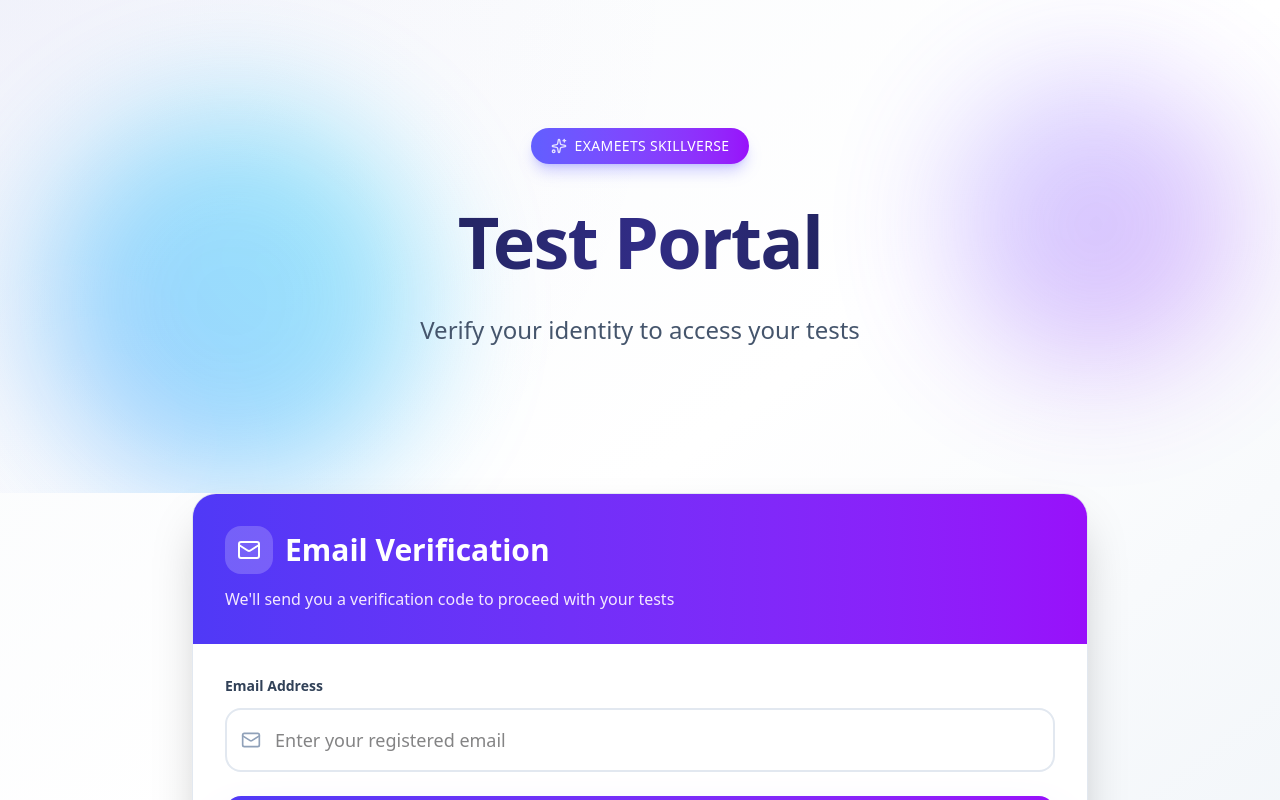
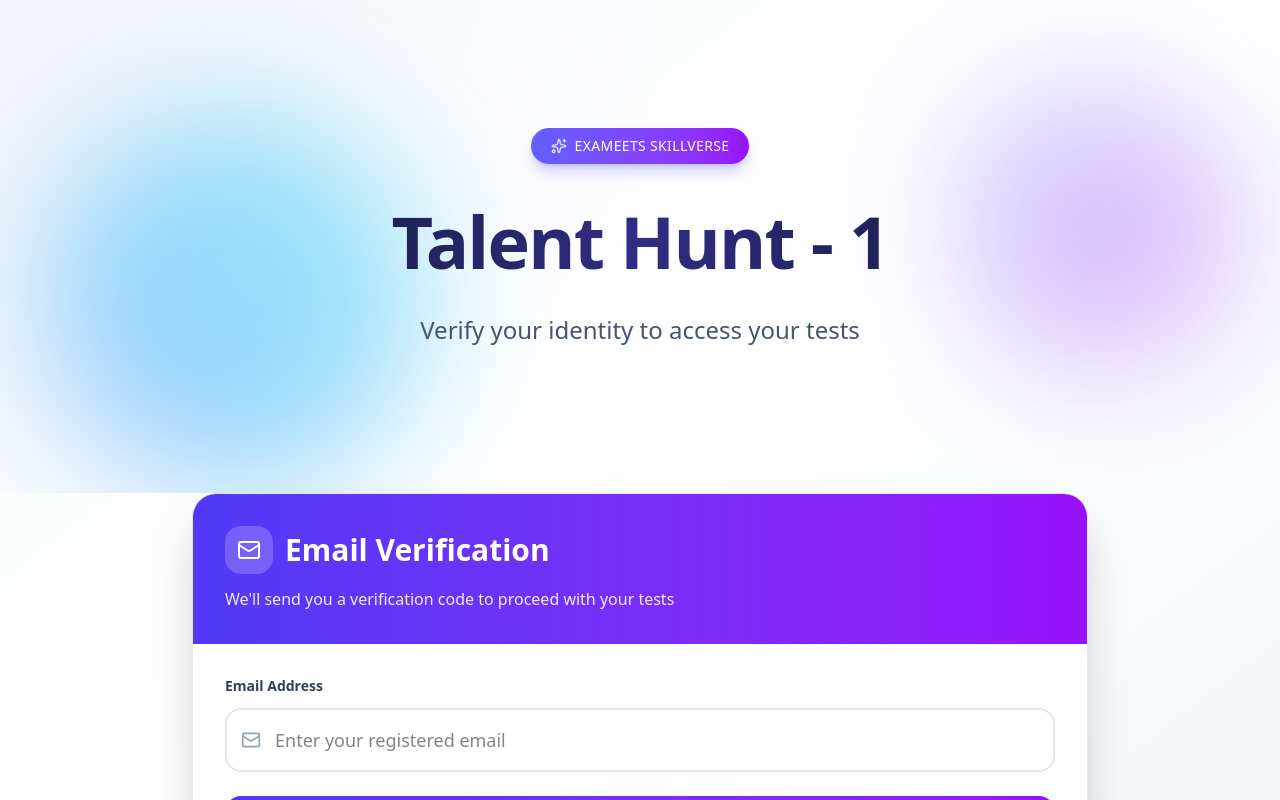
Before and after one commit to exameets-1/skillverse, a Next.js app: page /test-setup in a window 1280 px wide. Shown: the top 800 px of the page. Built offline with nearby package versions, Linux system fonts and the light colour scheme.

Commit message:
Changes made from Test Portal to Talent Hunt - 1

```diff
--- a/src/app/test-setup/page.tsx
+++ b/src/app/test-setup/page.tsx
@@ -584,7 +584,7 @@ export default function BeforeTestPage() {
           </div>
 
           <h1 className="text-5xl lg:text-7xl font-bold text-transparent bg-clip-text bg-gradient-to-r from-slate-900 via-indigo-900 to-slate-900 mb-6 tracking-tight leading-tight">
-            {currentStep === 'courses' ? `Welcome, ${student?.name}!` : 'Test Portal'}
+            {currentStep === 'courses' ? `Welcome, ${student?.name}!` : 'Talent Hunt - 1'}
           </h1>
           <p className="text-xl lg:text-2xl text-slate-600 mb-12 leading-relaxed max-w-3xl mx-auto font-light">
             {currentStep === 'email' && 'Verify your identity to access your tests'}
```
